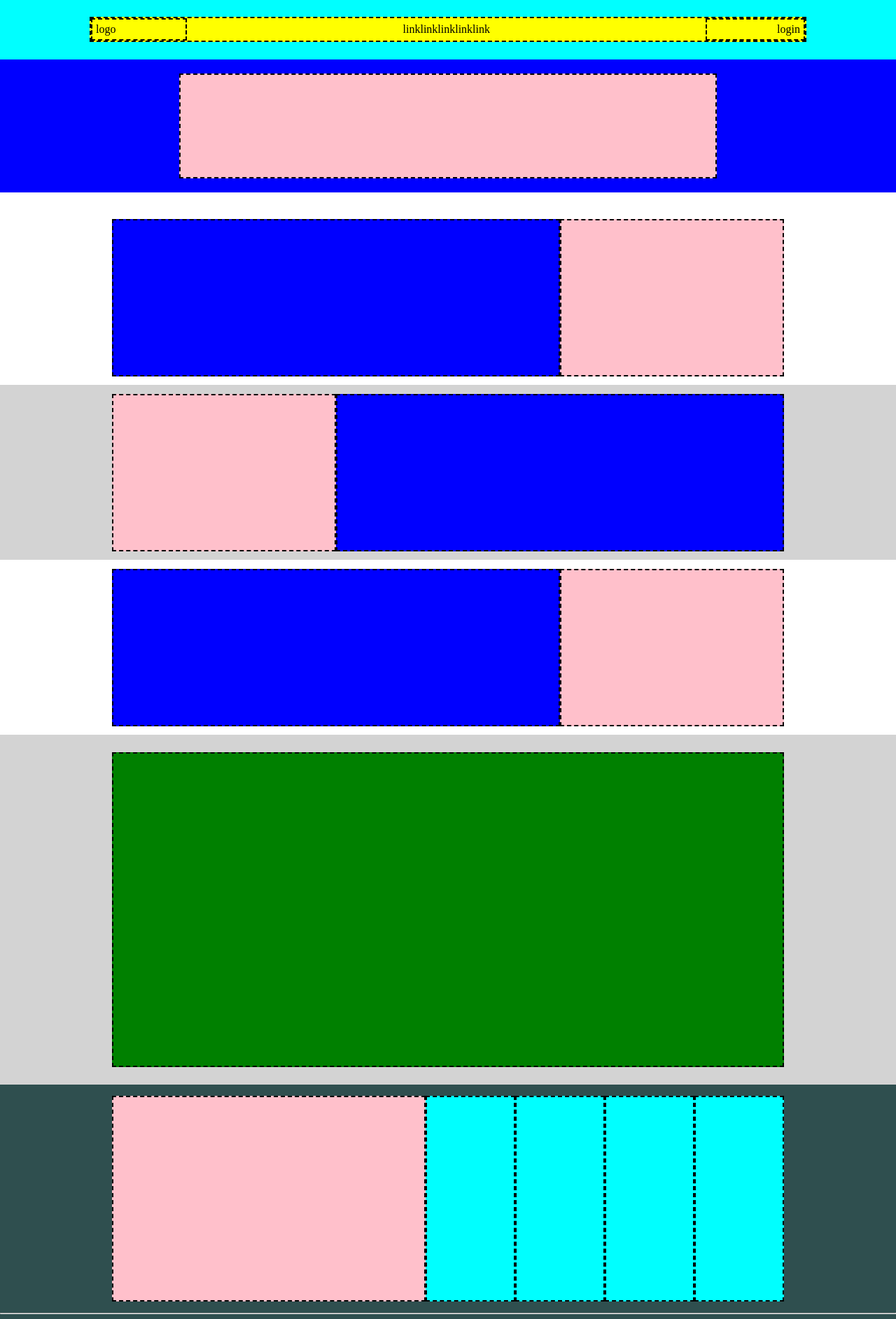
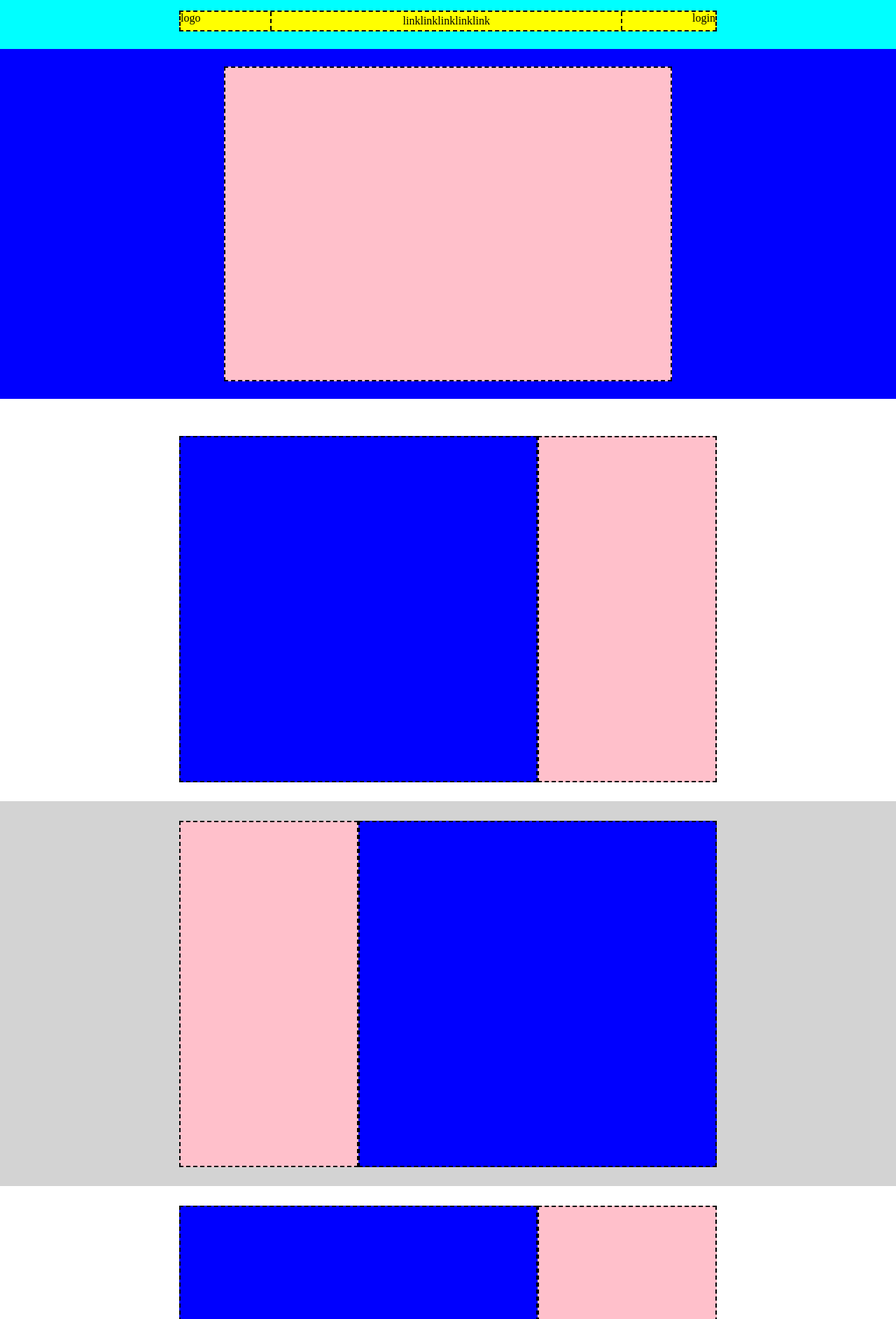
Before and after one commit to fedeloxe/htmlcss-struttura-discord, a plain HTML site: page index.html in a window 1280 px wide. Shown: the top 1885 px of the page at 70% size. Drawn offline with Linux system fonts and the light colour scheme.

Commit message:
height fixed

```diff
--- a/css/style.css
+++ b/css/style.css
@@ -5,7 +5,7 @@
 }
 
 header{                 /*header*/
-    height: 275px;
+    height: 570px;
     background-color: aqua;
     width:100%;
     display: flex;
@@ -14,30 +14,27 @@ header{                 /*header*/
 
 .navbar1{                         /*sezione 1 header*/
     background-color: yellow;
-
+    height: 30px;
     display: flex;
     margin:  auto;
     align-items: center;
-    width: 80%;
+    width: 60%;
     justify-content: space-between;
     margin-bottom: 25px;
-    border: 2px dashed black;
-
-}
-
-.div-navbar1{
     border: 2px dashed black;
 }
 
 #logo{
-    padding: 5px 100px 5px 5px;
+    border-right: 2px dashed black;
+    padding-right: 100px;
+    height: 100%;
 }
 
 #login{
-    padding: 5px 5px 5px 100px;
+    height: 100%;
+    border-left: 2px dashed black;
+    padding-left:100px;
 }
-
-
 
 ul {
 
@@ -46,7 +43,7 @@ ul {
 }
 
 .cont-jumbotron{                  /*sezione 2 header*/
-    height: 190px;
+    height: 500px;
     background-color: blue;
     display: flex;
 
@@ -55,16 +52,12 @@ ul {
 .jumbotron{
     background-color: pink;
     border: 2px dashed black;
-    height: 150px;
-    width: 60%;
+    height: 450px;
+    width: 50%;
     margin:  auto;
 }
 
-
-/*main*/
-
-
-
+  /*main*/
 main{
     margin-top: 25px;
 
@@ -74,7 +67,7 @@ main{
 
 .section{
     width: 100%;
-    height: 250px;
+    height: 550px;
     display: flex;
     align-items: center;
     margin: auto;
@@ -82,7 +75,7 @@ main{
 }
 
 .bg-pink{
-    width: 25%;
+    width: 20%;
     height: 90%;
     border: 2px dashed black;
     background-color: pink;
@@ -91,7 +84,7 @@ main{
 }
 
 .bg-blue{
-    width: 50%;
+    width: 40%;
     height: 90%;
     border: 2px dashed black;
     background-color: blue;
@@ -107,7 +100,7 @@ main{
 
 .last-maincont{
     background-color: lightgray;
-    height: 500px;
+    height: 1000px;
     width: 100%;
     display: flex;
     align-items: center;
@@ -116,7 +109,7 @@ main{
 
 .last-section{
     background-color: green;
-    width: 75%;
+    width: 60%;
     height: 90%;
     border: 2px dashed black;
 }
@@ -127,22 +120,22 @@ footer{
     background-color: darkslategray;
     width: 100%;
     display: flex;
-    height: 400px;
+    height: 600px;
     flex-direction: column;
 
 }
 
 .sezione1-foot{    /*sezione 1 footer*/
-    height: 375px ;
-    width: 100%;
+    height: 600px ;
     display: flex;
     justify-content: center;
     align-items: center;
+
 }
 .footpink{
     background-color: pink;
     height: 90%;
-    width: 35%;
+    width: 20%;
     border: 2px dashed black;
 }
 
@@ -150,20 +143,18 @@ footer{
     background-color: aqua;
     height: 90%;
     width: 10%;
-    border: 2px dashed black;
+    border: 2px dashed white;
 }
 
 /*sezione2 footer*/
 
-
-.navbar2{                         /*sezione 1 header*/
+.navbar2{
     background-color: aquamarine;
     display: flex;
     margin:  auto;
-    align-items: center;
-    width: 75%;
+    align-items: flex-end;
+    width: 60%;
     justify-content: space-between;
-
     margin-top: 10px;
 }
 
@@ -180,6 +171,4 @@ footer{
     border: 2px dashed black;
     background-color: pink;
     margin:15px 0px 15px 0px;
-
-
 }
```
